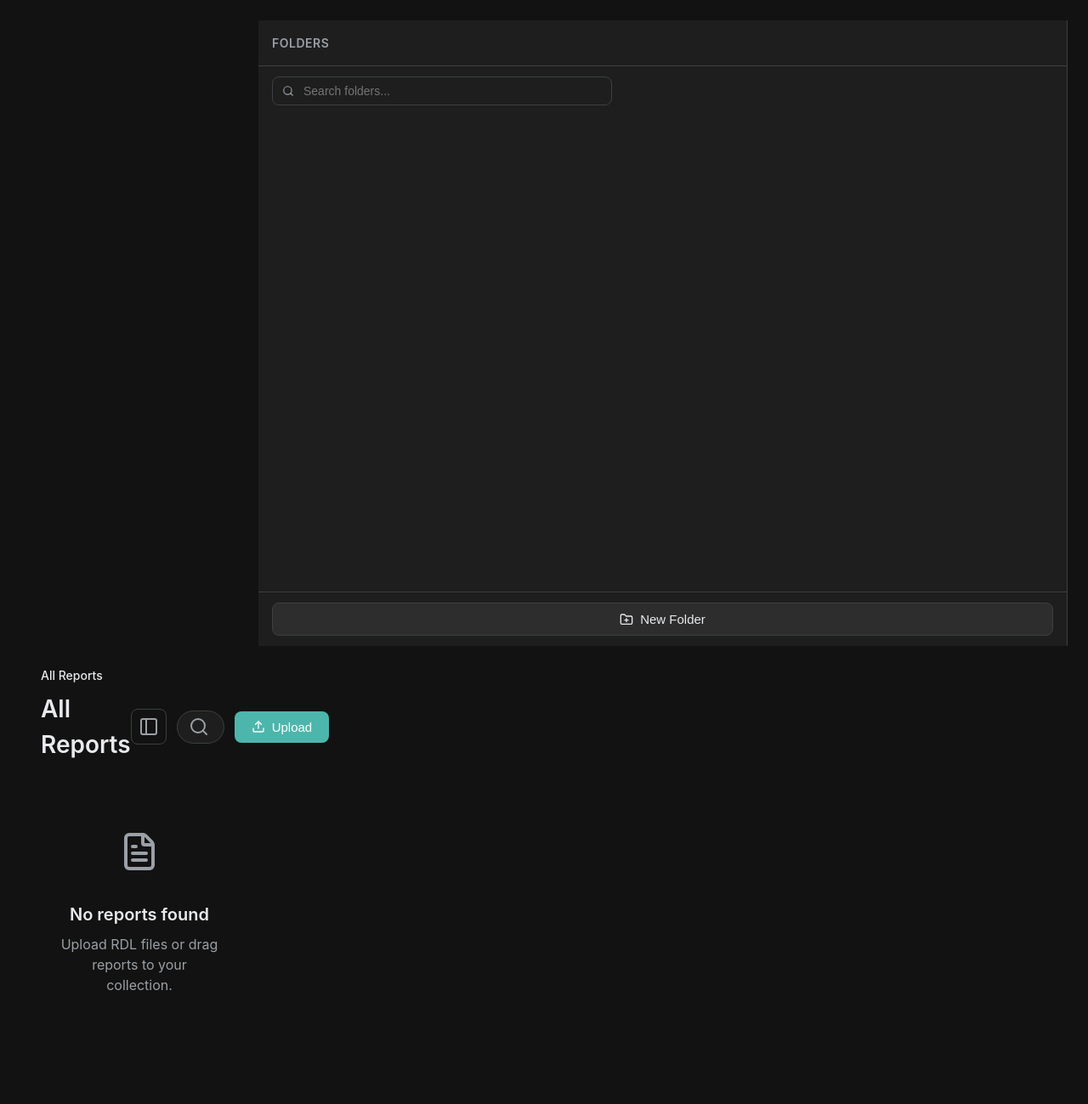
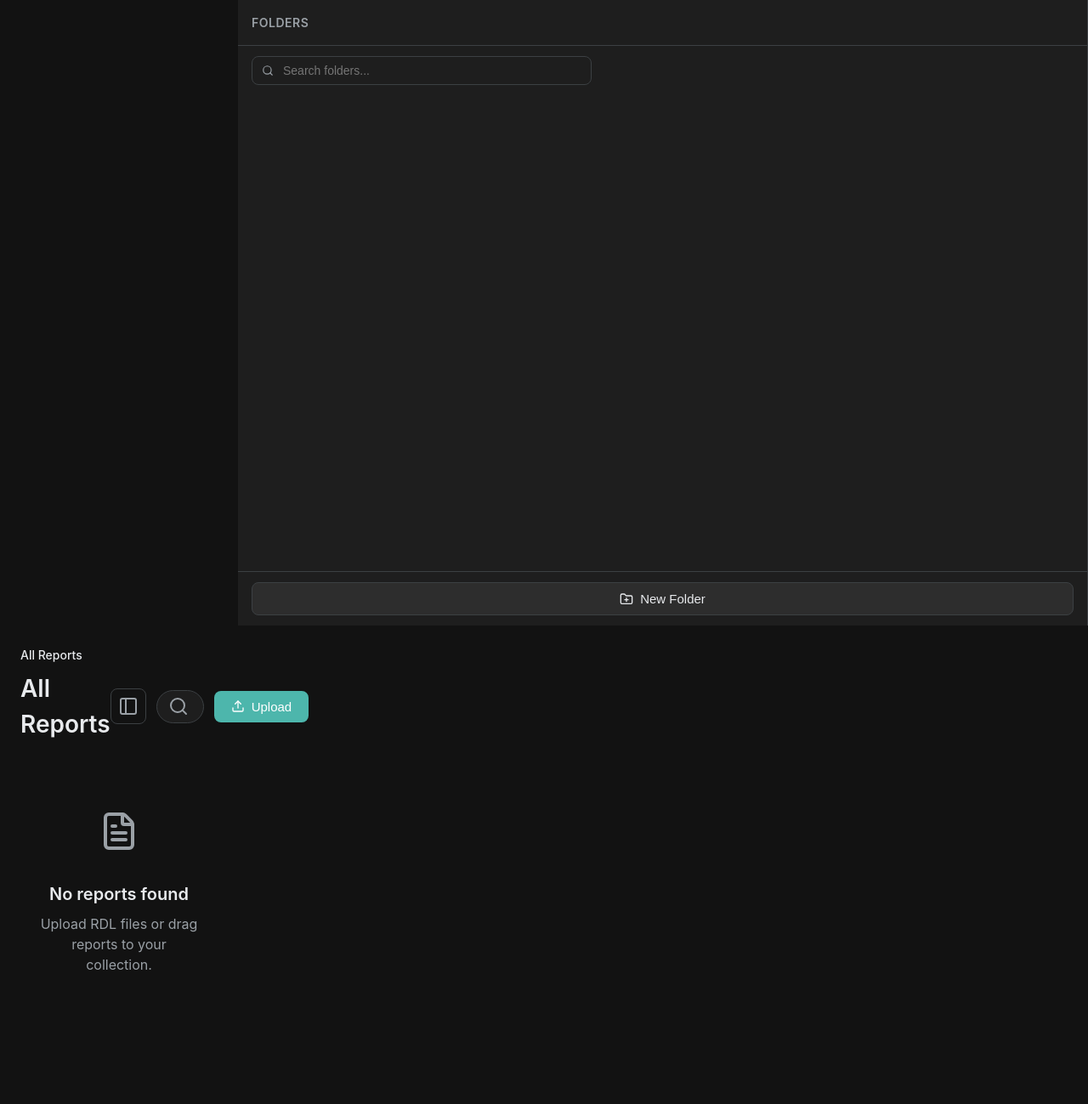
Before and after one commit to ruolez/ssrs-reports, a Flask app: page / in a window 1280 px wide. Shown: the part 64-1363 px from the top of the page at 85% size. After the commit the page ends 1205 px from the top, so only its background shows below. Run offline with Flask 3, Linux system fonts and the light colour scheme; data that the repository does not hold is empty; some libraries are stand-ins or nearby versions.

Commit message:
fix: Remove container constraints for sidebar layout pages

```diff
--- a/app/static/css/style.css
+++ b/app/static/css/style.css
@@ -152,6 +152,13 @@ body:has(.viewer-toolbar) .container {
     padding: 12px 16px;
 }
 
+/* Sidebar layout pages - full width, no padding */
+.container:has(.layout-with-sidebar) {
+    max-width: 100%;
+    padding: 0;
+    margin: 0;
+}
+
 /* ============== Page Header ============== */
 .page-header {
     display: flex;
```
